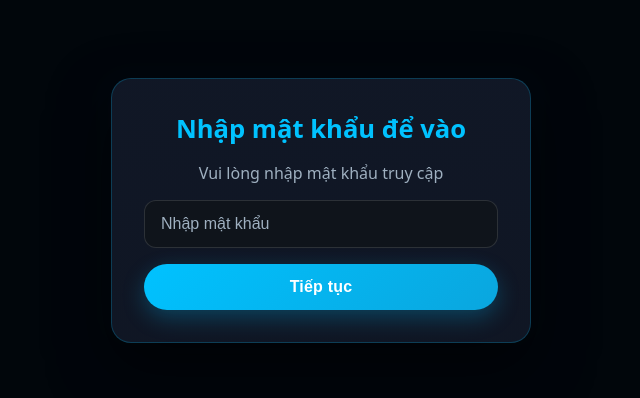
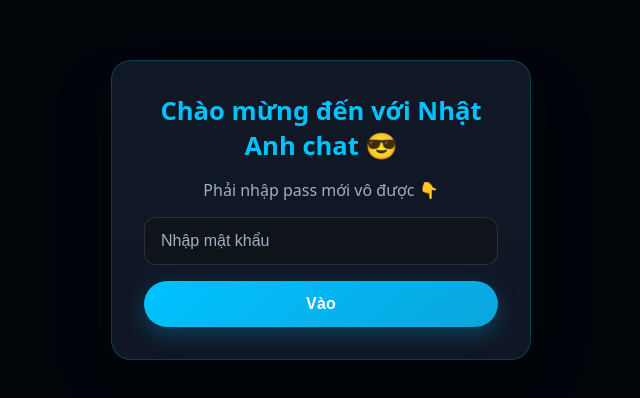
Before and after one commit to teamtext2/chatff, a plain HTML site: page index.html in a window 1280 px wide. Shown: the part 190-588 px from the top of the page, without its empty margins (319-959 px from the left). Drawn offline with Linux system fonts and the light colour scheme; no server answers.

Commit message:
Update index.html

```diff
--- a/index.html
+++ b/index.html
@@ -2,7 +2,7 @@
 <html lang="vi">
 <head>
   <meta charset="UTF-8" />
-  <title>Group Chat</title>
+  <title>Nhật Anh Chat</title>
   <link rel="apple-touch-icon" sizes="180x180" href="/apple-touch-icon.png">
   <link rel="icon" type="image/png" sizes="32x32" href="/favicon-32x32.png">
   <link rel="icon" type="image/png" sizes="16x16" href="/favicon-16x16.png">
@@ -314,11 +314,11 @@
   <!-- Popup nhập mật khẩu (hiển thị trước) -->
   <div id="passwordPopup">
     <div id="passwordContent">
-      <h3>Nhập mật khẩu để vào</h3>
-      <p>Vui lòng nhập mật khẩu truy cập</p>
+      <h3>Chào mừng đến với Nhật Anh chat 😎</h3>
+      <p>Phải nhập pass mới vô được 👇</p>
       <form onsubmit="submitPassword(event)">
         <input id="passwordInput" type="password" placeholder="Nhập mật khẩu" autocomplete="off" />
-        <button type="submit">Tiếp tục</button>
+        <button type="submit">Vào</button>
       </form>
     </div>
   </div>
@@ -326,7 +326,7 @@
   <!-- Popup chọn tên -->
   <div id="popup">
     <div id="popupContent">
-      <h3>Chọn tên để vào chat</h3>
+      <h3>Chọn tên của bạn 😁😁</h3>
       <select id="nameSelect">
         <option value="">--Chọn tên--</option>
         <option>Nhật Anh ( admin ) </option>
@@ -336,7 +336,7 @@
         <option>Thy</option>
       </select>
       <br><br>
-      <button onclick="enterChat()">Vào chat</button>
+      <button onclick="enterChat()">Vào chat thôi</button>
     </div>
   </div>
 
@@ -372,8 +372,7 @@
     let currentUser = "";
     const ACCESS_PASSWORD = "0209";
     const avatarMap = {
-      "Nhật Anh": "/icons/nhatanh.png",
-      "Nhật Anh ( admin )": "/icons/nhatanh.png",
+      "Nhật Anh": "https://ff.text2.click/icons/nhatanh.png",
       "Ngọc Hân": "https://ff.text2.click/icons/han.png",
       "Minh": "https://ff.text2.click/icons/minh.png",
       "Ken": "https://ff.text2.click/icons/ken.png",
```
